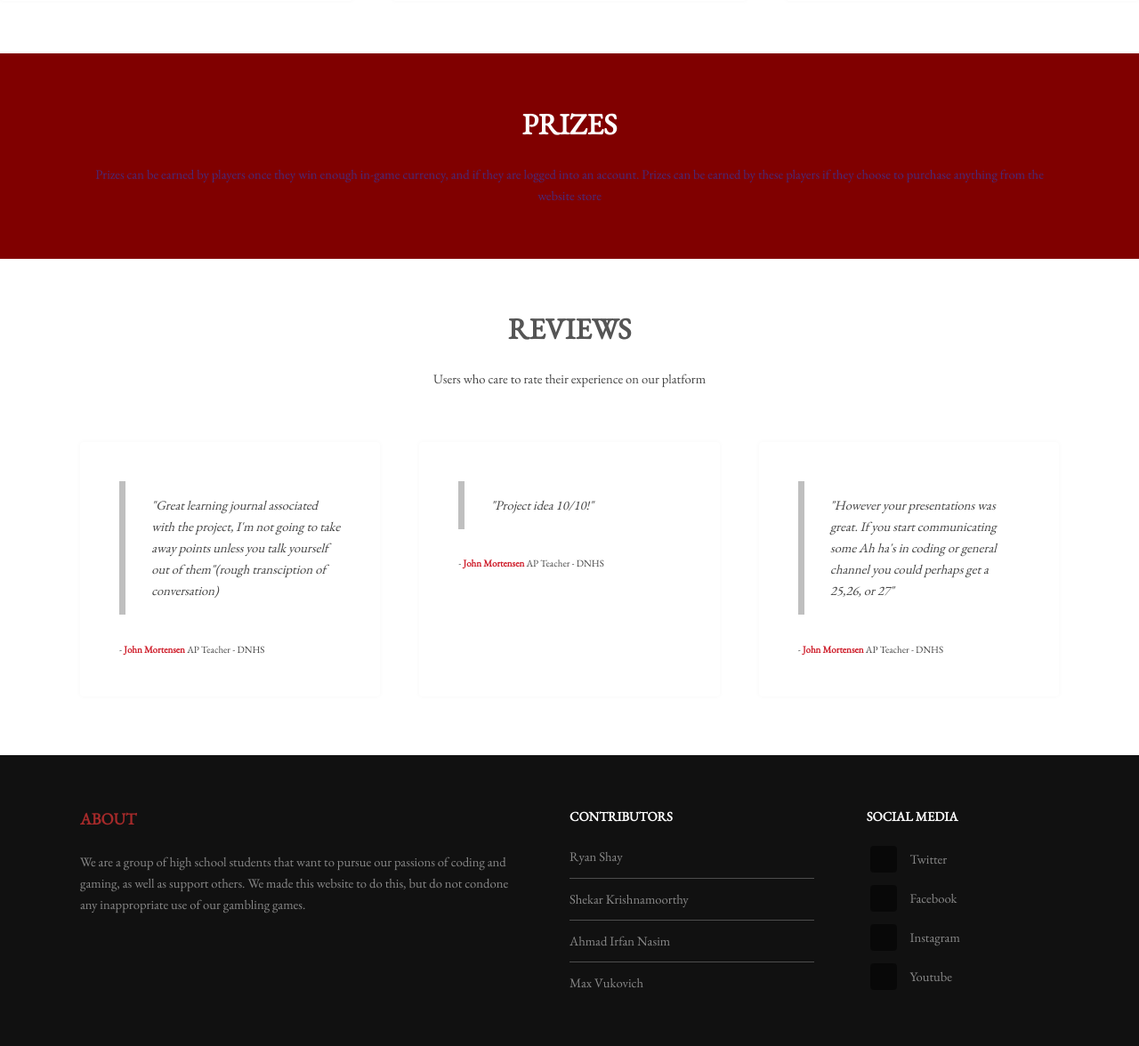
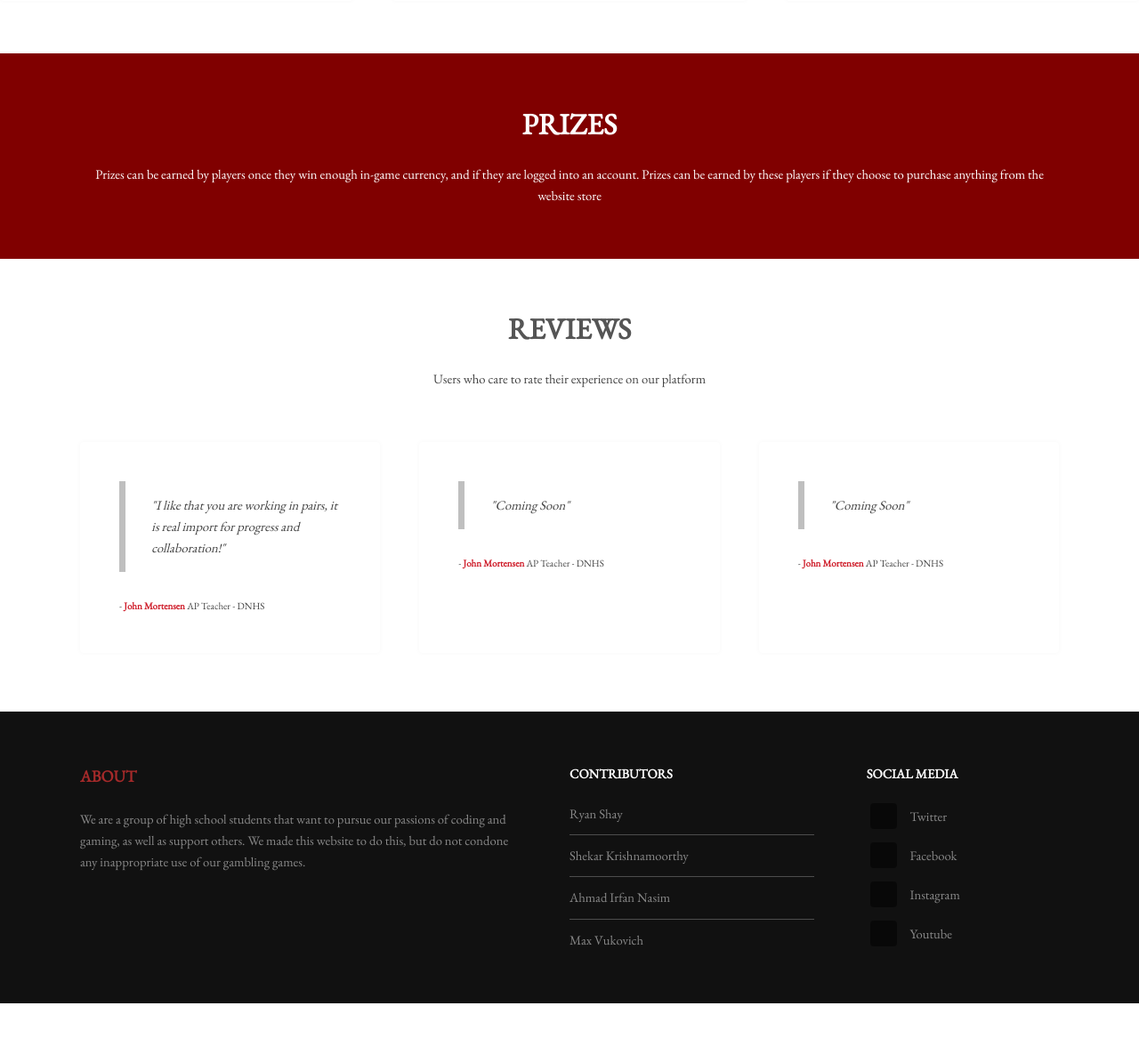
Before and after one commit to shekark642/P3-Prophets, a Flask app: page / in a window 1280 px wide; the page is wider, and only the part inside the window is pictured. Shown: the part 1152-2328 px from the top of that part at 89% size. After the commit the page ends 2280 px from the top of that part, so only its background shows below. Run offline with Flask 2, Linux system fonts and the light colour scheme; some libraries are stand-ins or nearby versions.

Commit message:
fixed old problems

```diff
--- a/templates/index.html
+++ b/templates/index.html
@@ -76,7 +76,7 @@
 <section id="cta" class="wrapper" style = "background-color: maroon">
     <div class="inner">
         <h2>Prizes</h2>
-        <p>Prizes can be earned by players once they win enough in-game currency, and if they are logged into an account. Prizes can be earned by these players if they choose to purchase anything from the website store</p>
+        <p style= "color: white;">Prizes can be earned by players once they win enough in-game currency, and if they are logged into an account. Prizes can be earned by these players if they choose to purchase anything from the website store</p>
     </div>
 </section>
 
@@ -91,7 +91,7 @@
             <section>
                 <div class="content">
                     <blockquote>
-                        <p>"Great learning journal associated with the project, I'm not going to take away points unless you talk yourself out of them"(rough transciption of conversation)</p>
+                        <p>"I like that you are working in pairs, it is real import for progress and collaboration!"</p>
                     </blockquote>
                     <div class="author">
                         <p class="credit">- <strong>John Mortensen</strong> <span>AP Teacher - DNHS</span></p>
@@ -101,7 +101,7 @@
             <section>
                 <div class="content">
                     <blockquote>
-                        <p>"Project idea 10/10!"</p>
+                        <p>"Coming Soon"</p>
                     </blockquote>
                     <div class="author">
                         <p class="credit">- <strong>John Mortensen</strong> <span>AP Teacher - DNHS</span></p>
@@ -111,7 +111,7 @@
             <section>
                 <div class="content">
                     <blockquote>
-                        <p>"However your presentations was great.  If you start communicating some Ah ha's in coding or general channel you could perhaps get a 25,26, or 27"</p>
+                        <p>"Coming Soon"</p>
                     </blockquote>
                     <div class="author">
                         <p class="credit">- <strong>John Mortensen</strong> <span>AP Teacher - DNHS</span></p>
```
